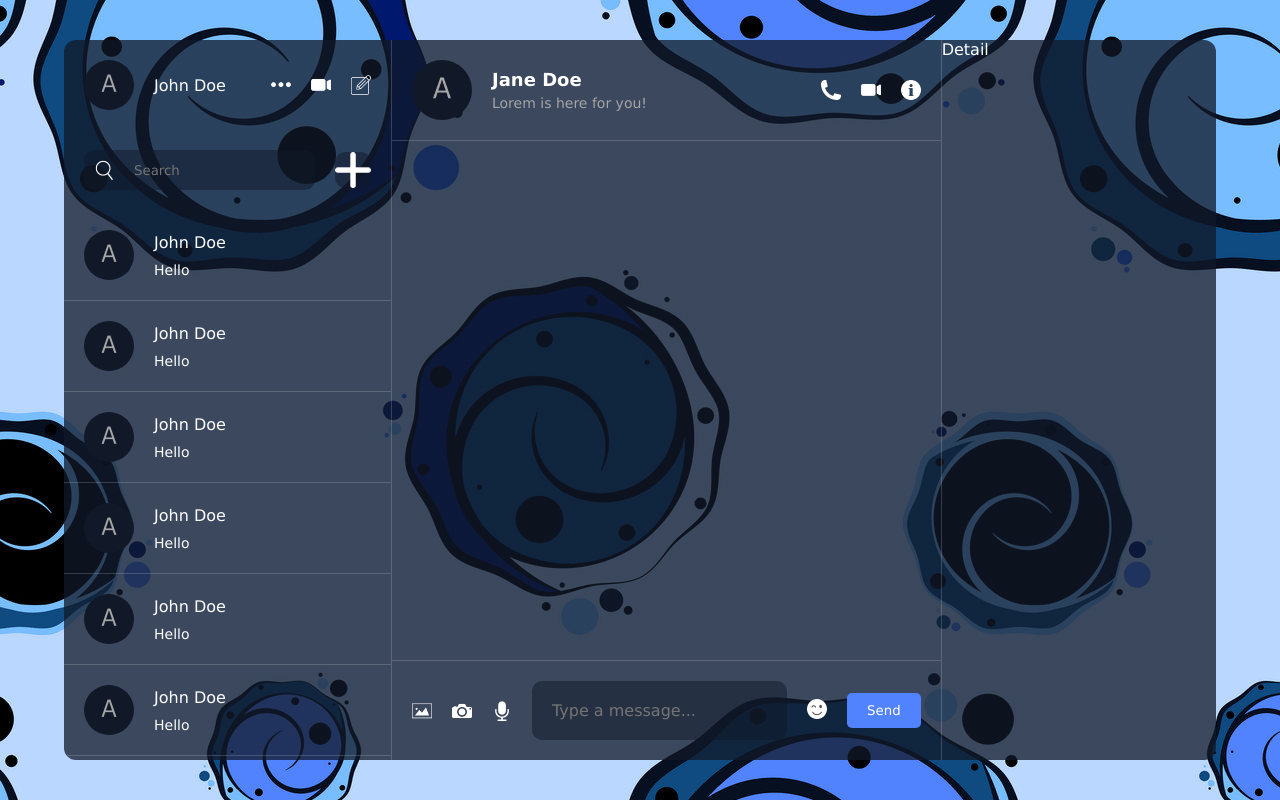
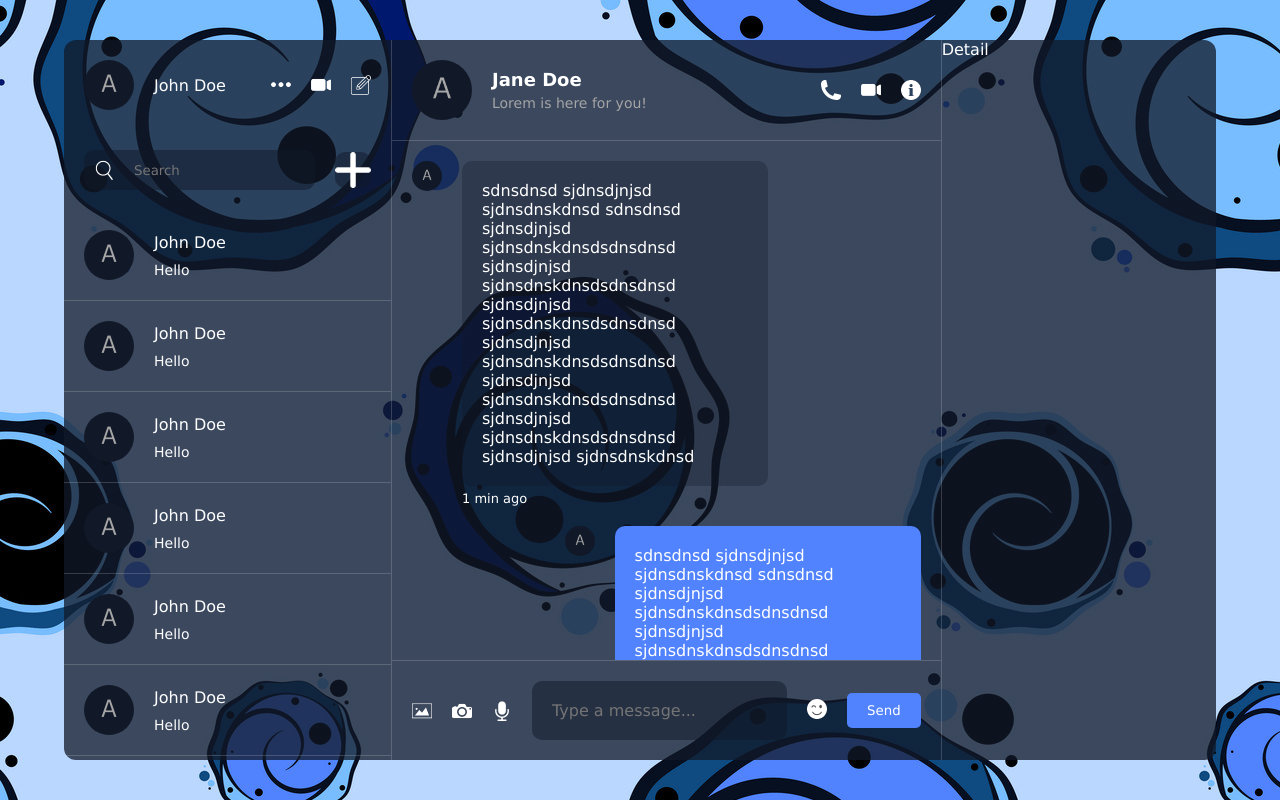
Before and after one commit to Gr8fulnez/Firbase-Chat, a React (Vite) app: page / in a window 1280 px wide. Built offline with nearby package versions, Linux system fonts and the light colour scheme.

Commit message:
chat css update

```diff
--- a/src/components/chat/Chat.jsx
+++ b/src/components/chat/Chat.jsx
@@ -26,14 +26,89 @@ const Chat = () => {
           <img src="./info.png" alt="" />
         </div>
       </div>
-      <div className="center"></div>
+      <div className="center">
+        <div className="message">
+          <img src="./avatar.png" alt="" />
+          <div className="texts">
+            <p>
+              sdnsdnsd sjdnsdjnjsd sjdnsdnskdnsd sdnsdnsd sjdnsdjnjsd
+              sjdnsdnskdnsdsdnsdnsd sjdnsdjnjsd sjdnsdnskdnsdsdnsdnsd
+              sjdnsdjnjsd sjdnsdnskdnsdsdnsdnsd sjdnsdjnjsd
+              sjdnsdnskdnsdsdnsdnsd sjdnsdjnjsd sjdnsdnskdnsdsdnsdnsd
+              sjdnsdjnjsd sjdnsdnskdnsdsdnsdnsd sjdnsdjnjsd sjdnsdnskdnsd
+            </p>
+            <span>1 min ago</span>
+          </div>
+        </div>
+        <div className="message own">
+          <img src="./avatar.png" alt="" />
+          <div className="texts">
+            <p>
+              sdnsdnsd sjdnsdjnjsd sjdnsdnskdnsd sdnsdnsd sjdnsdjnjsd
+              sjdnsdnskdnsdsdnsdnsd sjdnsdjnjsd sjdnsdnskdnsdsdnsdnsd
+              sjdnsdjnjsd sjdnsdnskdnsdsdnsdnsd sjdnsdjnjsd
+              sjdnsdnskdnsdsdnsdnsd sjdnsdjnjsd sjdnsdnskdnsdsdnsdnsd
+              sjdnsdjnjsd sjdnsdnskdnsdsdnsdnsd sjdnsdjnjsd sjdnsdnskdnsd
+            </p>
+            <span>1 min ago</span>
+          </div>
+        </div>
+        <div className="message">
+          <img src="./avatar.png" alt="" />
+          <div className="texts">
+            <p>
+              sdnsdnsd sjdnsdjnjsd sjdnsdnskdnsd sdnsdnsd sjdnsdjnjsd
+              sjdnsdnskdnsdsdnsdnsd sjdnsdjnjsd sjdnsdnskdnsdsdnsdnsd
+              sjdnsdjnjsd sjdnsdnskdnsdsdnsdnsd sjdnsdjnjsd
+              sjdnsdnskdnsdsdnsdnsd sjdnsdjnjsd sjdnsdnskdnsdsdnsdnsd
+              sjdnsdjnjsd sjdnsdnskdnsdsdnsdnsd sjdnsdjnjsd sjdnsdnskdnsd
+            </p>
+            <span>1 min ago</span>
+          </div>
+        </div>
+        <div className="message own">
+          <img src="./avatar.png" alt="" />
+          <div className="texts">
+            <img
+              src="https://images.pexels.com/photos/16906951/pexels-photo-16906951/free-photo-of-knob-on-camera.jpeg"
+              alt=""
+            />
+            <p>
+              sdnsdnsd sjdnsdjnjsd sjdnsdnskdnsd sdnsdnsd sjdnsdjnjsd
+              sjdnsdnskdnsdsdnsdnsd sjdnsdjnjsd sjdnsdnskdnsdsdnsdnsd
+              sjdnsdjnjsd sjdnsdnskdnsdsdnsdnsd sjdnsdjnjsd
+              sjdnsdnskdnsdsdnsdnsd sjdnsdjnjsd sjdnsdnskdnsdsdnsdnsd
+              sjdnsdjnjsd sjdnsdnskdnsdsdnsdnsd sjdnsdjnjsd sjdnsdnskdnsd
+            </p>
+            <span>1 min ago</span>
+          </div>
+        </div>
+        <div className="message">
+          <img src="./avatar.png" alt="" />
+          <div className="texts">
+            <p>
+              sdnsdnsd sjdnsdjnjsd sjdnsdnskdnsd sdnsdnsd sjdnsdjnjsd
+              sjdnsdnskdnsdsdnsdnsd sjdnsdjnjsd sjdnsdnskdnsdsdnsdnsd
+              sjdnsdjnjsd sjdnsdnskdnsdsdnsdnsd sjdnsdjnjsd
+              sjdnsdnskdnsdsdnsdnsd sjdnsdjnjsd sjdnsdnskdnsdsdnsdnsd
+              sjdnsdjnjsd sjdnsdnskdnsdsdnsdnsd sjdnsdjnjsd sjdnsdnskdnsd
+            </p>
+            <span>1 min ago</span>
+          </div>
+        </div>
+      </div>
       <div className="bottom">
         <div className="icons">
           <img src="./img.png" alt="" />
           <img src="./camera.png" alt="" />
           <img src="./mic.png" alt="" />
         </div>
-        <input type="text" placeholder="Type a message..." value={text} onChange={(e) => setText(e.target.value)}/>
+        <input
+          type="text"
+          placeholder="Type a message..."
+          value={text}
+          onChange={(e) => setText(e.target.value)}
+        />
         <div className="emoji">
           <img
             src="./emoji.png"
--- a/src/components/chat/chat.css
+++ b/src/components/chat/chat.css
@@ -54,6 +54,54 @@
   .center {
     padding: 20px;
     flex: 1;
+    overflow: scroll;
+    display: flex;
+    flex-direction: column;
+    gap: 20px;
+
+    .message {
+      max-width: 70%;
+      display: flex;
+      gap: 20px;
+
+      &.own {
+        align-self: flex-end;
+
+        .texts {
+          p {
+            background-color: #5183fe;
+          }
+        }
+      }
+
+      img {
+        width: 30px;
+        height: 30px;
+        border-radius: 50%;
+        object-fit: cover;
+      }
+      .texts {
+        flex: 1;
+        display: flex;
+        flex-direction: column;
+        gap: 5px;
+img{
+    width: 100%;
+    height: 300px;
+    border-radius: 10px;
+    object-fit: cover;
+}
+        p {
+          padding: 20px;
+          background-color: rgba(17, 25, 40, 0.3);
+          border-radius: 10px;
+        }
+
+        span {
+            font-size: 13px;
+        }
+      }
+    }
   }
 
   .bottom {
```
